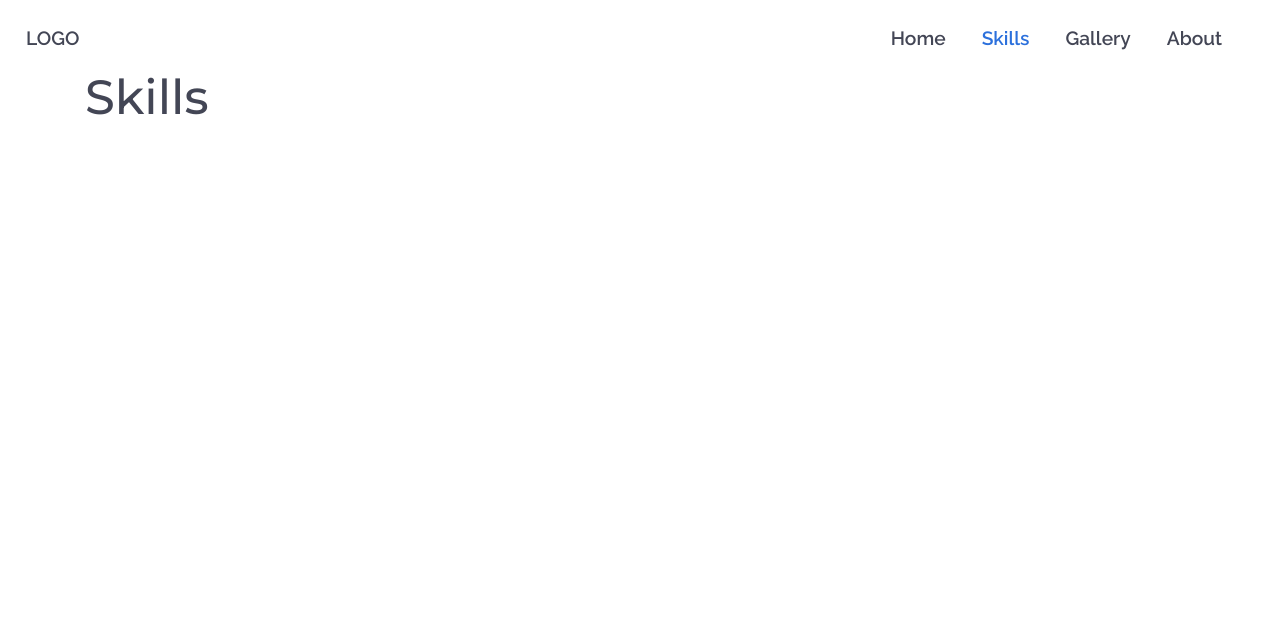
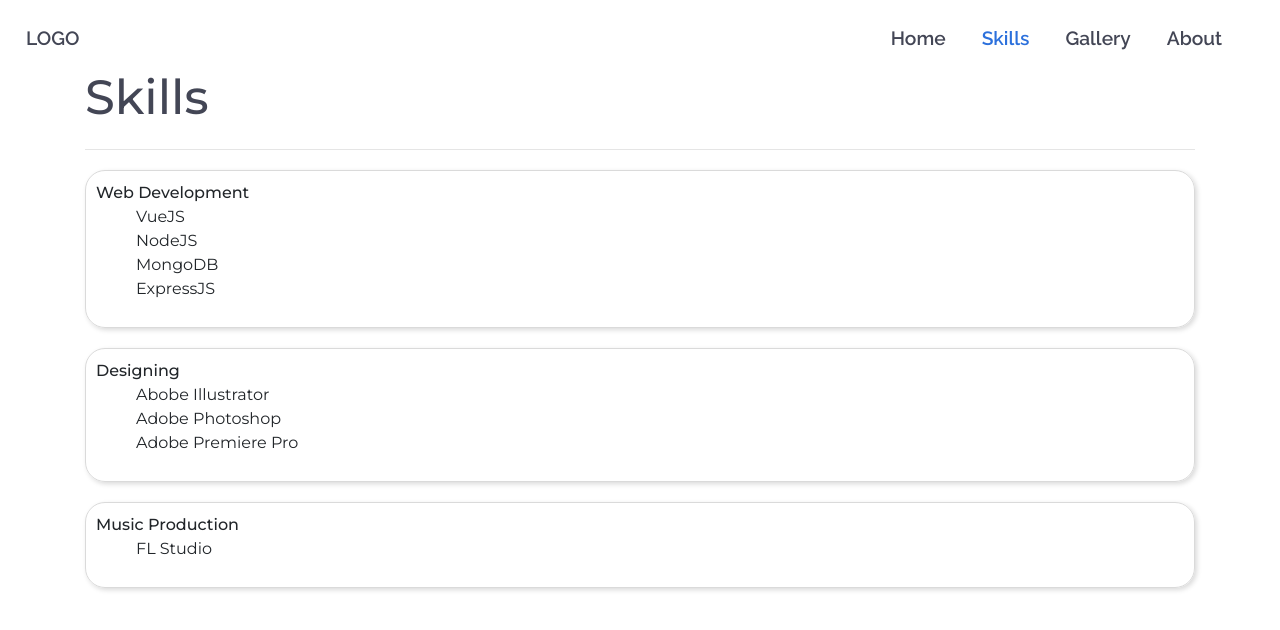
Before and after one commit to naveenbudhwal/portfolio, a Vue app: page /skills in a window 1280 px wide. Shown: the top 630 px of the page. Built offline with nearby package versions, Linux system fonts and the light colour scheme.

Commit message:
Added Skills Page

```diff
--- /dev/null
+++ b/src/components/SkillCard.vue
@@ -0,0 +1,40 @@
+<template>
+  <div class="root">
+    <div class="header">{{skillHeading}}</div>
+    <div class="body">
+      <ul>
+        <li v-for="skill in skillBody">{{skill}}</li>
+      </ul>
+    </div>
+  </div>
+</template>
+
+<script>
+export default {
+  name: "SkillCard",
+  props: {
+    skillHeading: String,
+    skillBody: Array
+  }
+};
+</script>
+
+<style scoped>
+.root {
+  font-family: "Montserrat", sans-serif;
+  border: 1px solid #dadada;
+  border-radius: 20px;
+  padding: 10px;
+  box-shadow: 2px 2px 5px #dadada;
+  margin: 20px auto;
+}
+
+.header {
+  font-weight: 500;
+}
+
+li {
+  list-style: none;
+}
+
+</style>
--- a/src/views/Skills.vue
+++ b/src/views/Skills.vue
@@ -1,11 +1,32 @@
 <template>
-  <div class="container">
+  <div class="container page">
     <div class="heading">Skills</div>
+    <hr />
+    <skill-card
+    v-for="skill in skills"
+    v-bind:key="skill.id"
+    v-bind:skillHeading="skill.title"
+    v-bind:skillBody="skill.body"
+    ></skill-card>
   </div>
 </template>
 
 <script>
-export default {};
+import SkillCard from "../components/SkillCard.vue";
+
+export default {
+  name: "Skills",
+  components: { SkillCard },
+  data() {
+    return {
+      skills: [
+      { id: 1, title: 'Web Development', body: ["VueJS", "NodeJS", "MongoDB", "ExpressJS"]},
+      { id: 2, title: 'Designing', body: ["Abobe Illustrator", "Adobe Photoshop", "Adobe Premiere Pro"]},
+      { id: 3, title: 'Music Production', body: ["FL Studio"]}
+    ]
+    };
+  }
+};
 </script>
 
 <style scoped>
```
